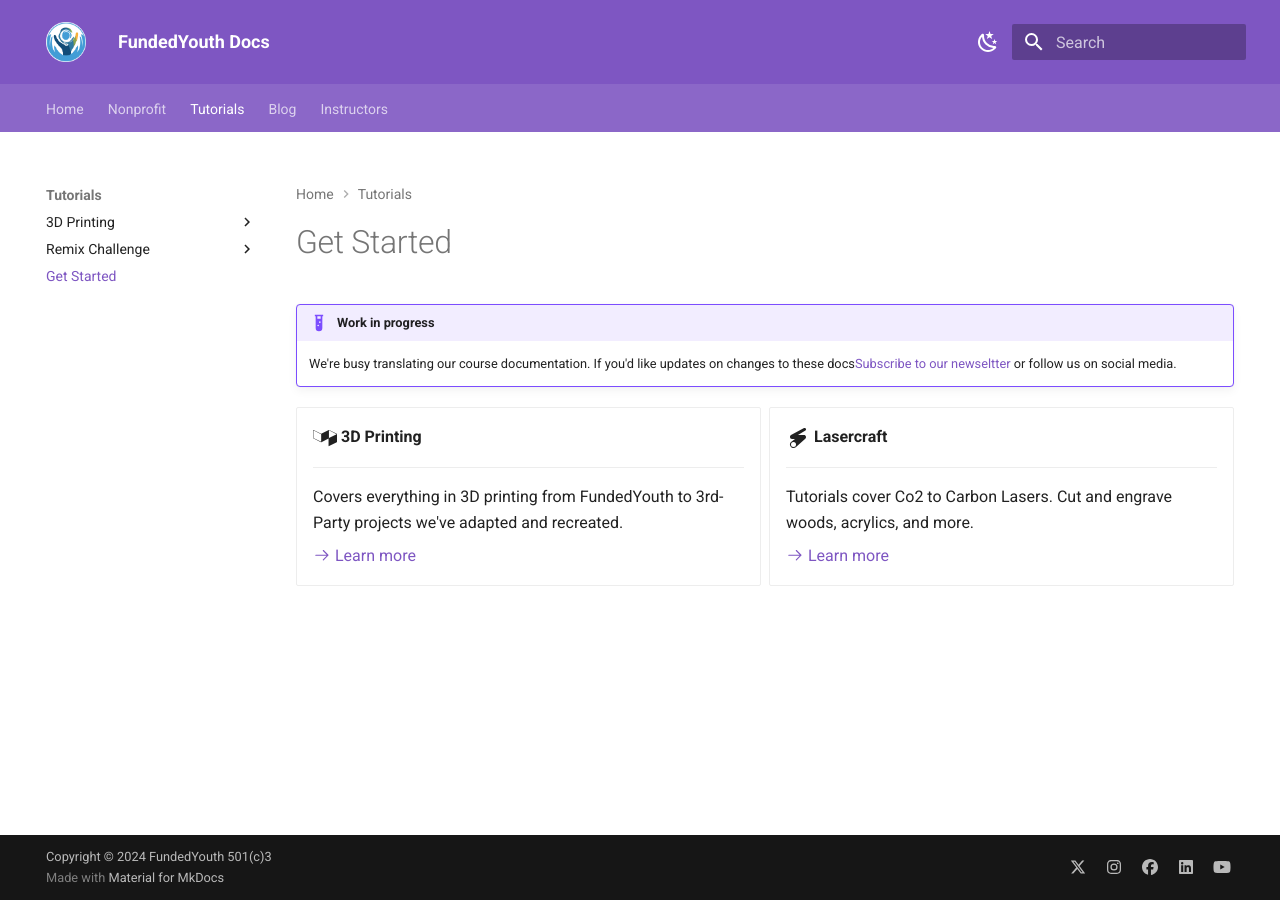
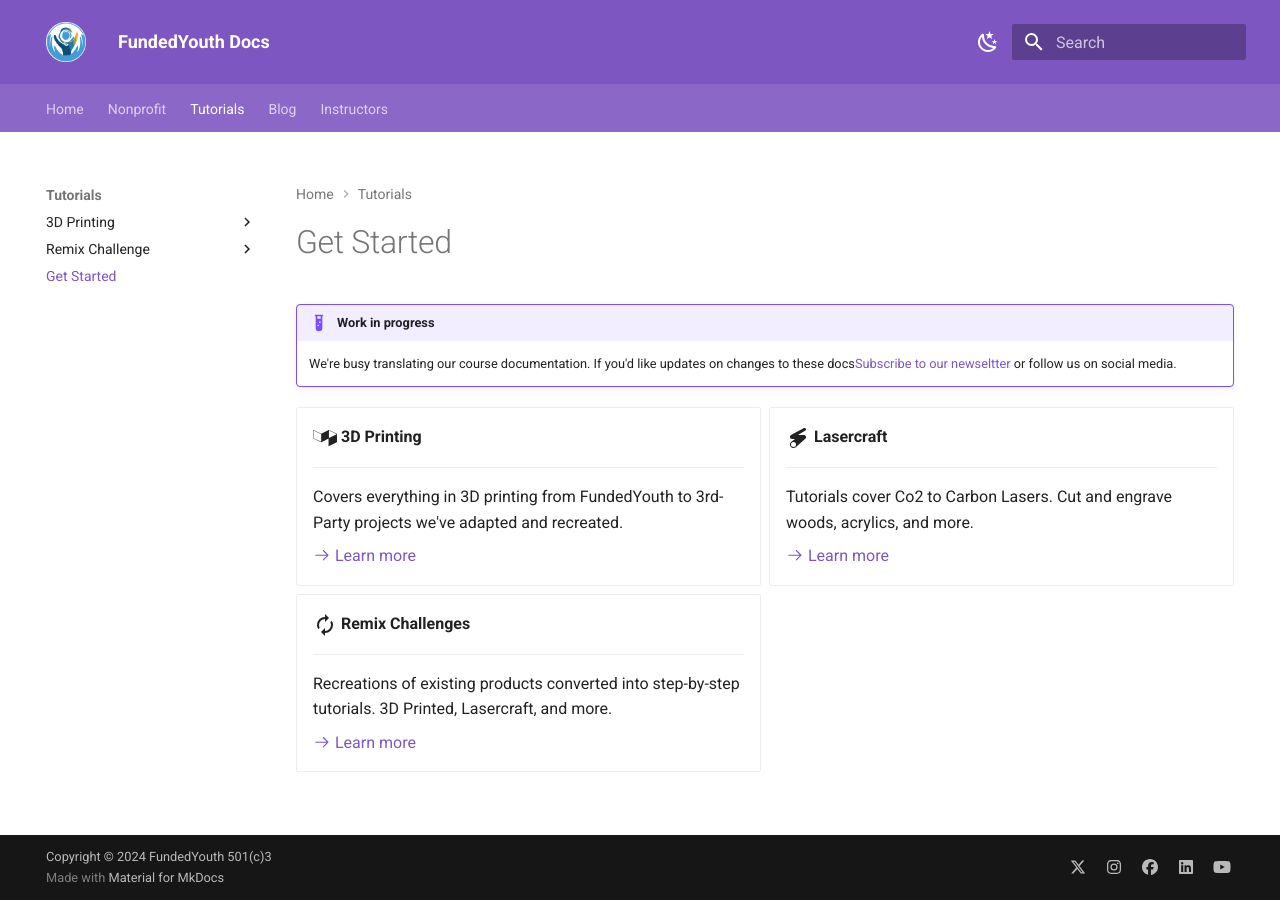
Before and after one commit to FundedYouth/mkdocs, an MkDocs documentation site: the page built from docs/tutorials/README.md, in a window 1280 px wide. Built offline with MkDocs 1.6.1 and Material for MkDocs 9.7.7, drawn with Linux system fonts in a browser that asks for light colours.

Commit message:
Updated Tutorials Navigation

```diff
--- a/docs/tutorials/README.md
+++ b/docs/tutorials/README.md
@@ -26,5 +26,14 @@ title: Get Started
     [:octicons-arrow-right-24: Learn more](#)
 
 
+-   :material-autorenew:{ .lg .middle } __Remix Challenges__
+
+    ---
+
+    Recreations of existing products converted into step-by-step tutorials. 3D Printed, Lasercraft, and more.
+
+    [:octicons-arrow-right-24: Learn more](./Remix_Challenge/)
+
+
 
 </div>
```
